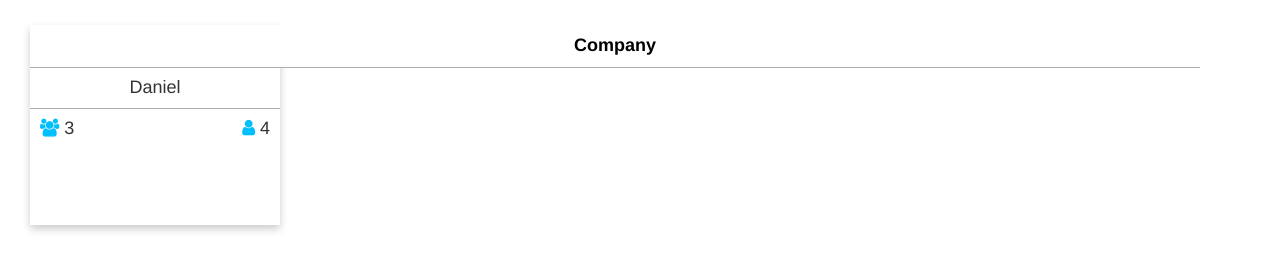
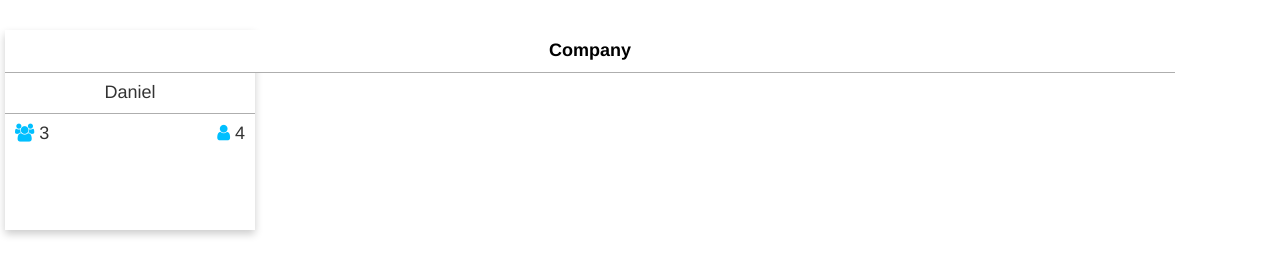
Before and after one commit to lakshaya22/lakshaya22.github.io, a plain HTML site: page index.html in a window 1280 px wide. Shown: the top 276 px of the page. Drawn offline with nearby package versions, Linux system fonts and the light colour scheme.

Commit message:
Update app.css

```diff
--- a/app.css
+++ b/app.css
@@ -1,8 +1,6 @@
 body {
     font-family: Arial;
 }
-
-
 
 .card {
     box-shadow: 0 4px 8px 0 rgba(0,0,0,0.2);
@@ -24,49 +22,11 @@ body {
     overflow-x: scroll;
     width:1400px;
     margin:0 auto;
-    /* flex-wrap: wrap; */
-    /* justify-content: center ; */
-     /* for horizontal aligning of child divs */
-    /* align-items : center ; */
-     /* for vertical aligning */
     }
  .child-div {
    width: 250px;
    margin-top:25px;
    margin-bottom: 25px;
-   margin-left: 30px;
+   padding: 5px;
 
   }
-
-  /* .scrollmenu {
-    background-color: #ffffff;
-    overflow: auto;
-    white-space: nowrap;
-}
-
-  .scrollmenu div {
-    display: inline-block;
-    color: white;
-    text-align: center;
-    padding: 14px;
-    text-decoration: none;
-}
-
-.scrollmenu div:hover {
-    background-color: #777;
-} */
-
-/* #foo {
-    background: white;
-    max-height: 100%;
-    width: 100%;
-    overflow-y: hidden;
-  }
-
-  .bar {
-
-    width: 100px;
-    height: 100%;
-    float: left;
-    margin: 1em;
-  } */
```
